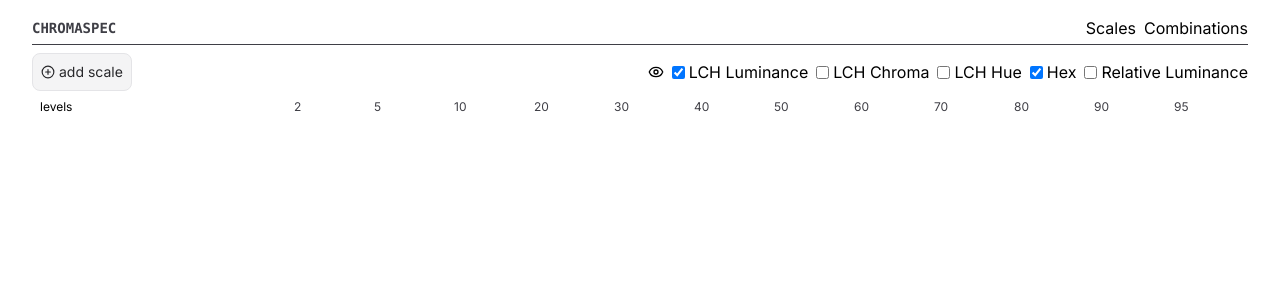
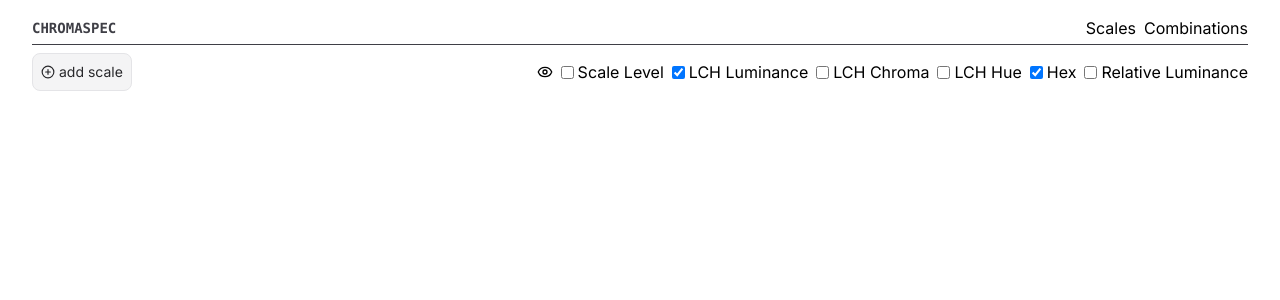
Before and after one commit to fillmember/chromaspec, a Next.js app: page / in a window 1280 px wide. Shown: the top 300 px of the page. Built offline with nearby package versions, Linux system fonts and the light colour scheme.

Commit message:
refactor: put level back

```diff
--- a/src/app/page.tsx
+++ b/src/app/page.tsx
@@ -75,16 +75,6 @@ export default function Page() {
         </Fieldset>
       </section>
       <section className="space-y-4">
-        <RowWithLevelGrid className="text-xs mb-1">
-          <header className="pl-2">levels</header>
-          <ol className="contents text-zinc-700">
-            {levels.map((l) => (
-              <li key={l} className="pl-1">
-                {l}
-              </li>
-            ))}
-          </ol>
-        </RowWithLevelGrid>
         {data.map((scale, index) => {
           return (
             <RowScale
--- a/src/atoms/applicationState.ts
+++ b/src/atoms/applicationState.ts
@@ -1,7 +1,7 @@
 import { atomWithStorage } from "jotai/utils";
 
 export enum EnumViewDataPoint {
-  //   ScaleLevel,
+  ScaleLevel,
   LCH_L,
   LCH_C,
   LCH_H,
@@ -10,7 +10,7 @@ export enum EnumViewDataPoint {
 }
 
 export const uiDataEnumViewDataPoint = [
-  //   { type: EnumViewDataPoint.ScaleLevel, label: "Scale Level" },
+  { type: EnumViewDataPoint.ScaleLevel, label: "Scale Level" },
   { type: EnumViewDataPoint.LCH_L, label: "LCH Luminance" },
   { type: EnumViewDataPoint.LCH_C, label: "LCH Chroma" },
   { type: EnumViewDataPoint.LCH_H, label: "LCH Hue" },
--- a/src/components/RowScale.tsx
+++ b/src/components/RowScale.tsx
@@ -231,6 +231,9 @@ export function RowScale({
                     "select-none"
                   )}
                 >
+                  {dataPointVisibility.includes(
+                    EnumViewDataPoint.ScaleLevel
+                  ) && <DtDd term="lv." desc={level} />}
                   {dataPointVisibility.includes(EnumViewDataPoint.LCH_L) && (
                     <DtDd
                       term="L"
```
